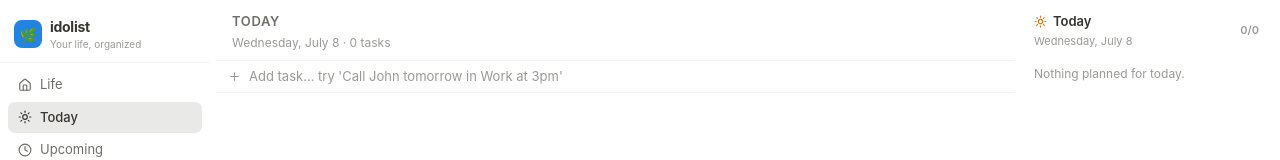
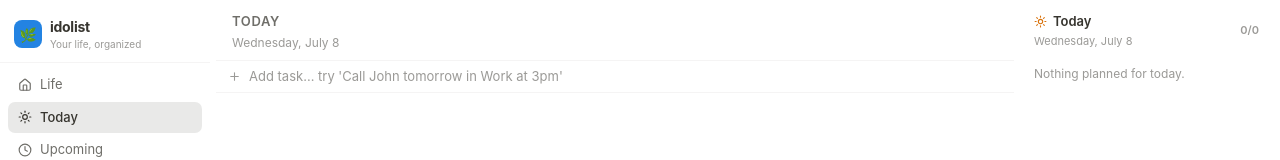
Before and after one commit to bythebug/idolist, a Next.js app: page / in a window 1280 px wide. Both pictures are taken after a click on the button "Today". Shown: the top 160 px of the page. Built offline with nearby package versions, Linux system fonts and the light colour scheme.

Commit message:
feat: add today progress bar
Shows below the date line in the Today header when tasks exist.
3px track, fills with accent blue animating on each completion,
switches to success green when all tasks are done.
Label: '2 of 5 done' + percentage on the right.

```diff
--- a/src/components/panels/TodayView.tsx
+++ b/src/components/panels/TodayView.tsx
@@ -25,6 +25,10 @@ export function TodayView() {
   );
 
   const todayNodes = selectTodayNodes(nodes, todayIds);
+  const completed = todayNodes.filter((n) => n.completed).length;
+  const total = todayNodes.length;
+  const progress = total > 0 ? completed / total : 0;
+
   const [draft, setDraft] = useState("");
   const inputRef = useRef<HTMLInputElement>(null);
   const parsed = useMemo(() => parseTask(draft), [draft]);
@@ -102,8 +106,37 @@ export function TodayView() {
           Today
         </h1>
         <p style={{ fontSize: 12, color: "var(--text-muted)", margin: "2px 0 0" }}>
-          {format(new Date(), "EEEE, MMMM d")} · {todayNodes.length} tasks
+          {format(new Date(), "EEEE, MMMM d")}
+          {total > 0 && ` · ${completed} of ${total} done`}
         </p>
+
+        {/* Progress bar — only shown when there are tasks */}
+        {total > 0 && (
+          <div style={{ marginTop: 8, display: "flex", alignItems: "center", gap: 8 }}>
+            <div
+              style={{
+                flex: 1,
+                height: 3,
+                background: "var(--bg-node-hover)",
+                borderRadius: 99,
+                overflow: "hidden",
+              }}
+            >
+              <div
+                style={{
+                  height: "100%",
+                  width: `${progress * 100}%`,
+                  background: progress === 1 ? "var(--success)" : "var(--accent)",
+                  borderRadius: 99,
+                  transition: "width 400ms ease, background 300ms ease",
+                }}
+              />
+            </div>
+            <span style={{ fontSize: 11, color: "var(--text-muted)", flexShrink: 0, minWidth: 28, textAlign: "right" }}>
+              {Math.round(progress * 100)}%
+            </span>
+          </div>
+        )}
       </div>
 
       {/* Quick-add row */}
```
